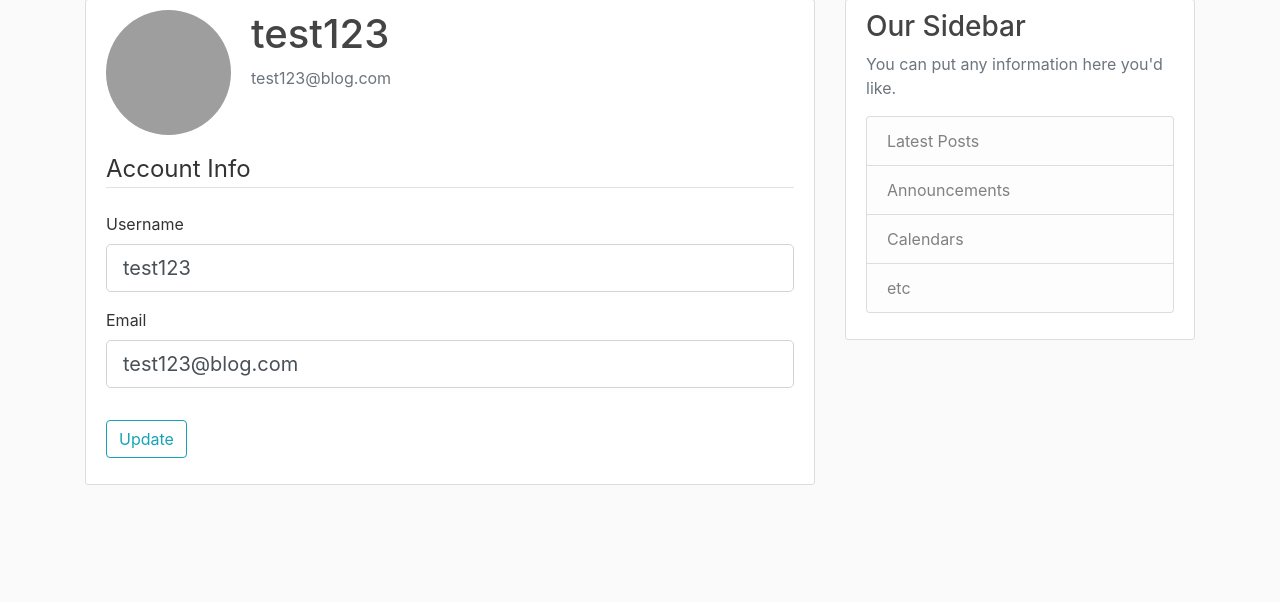
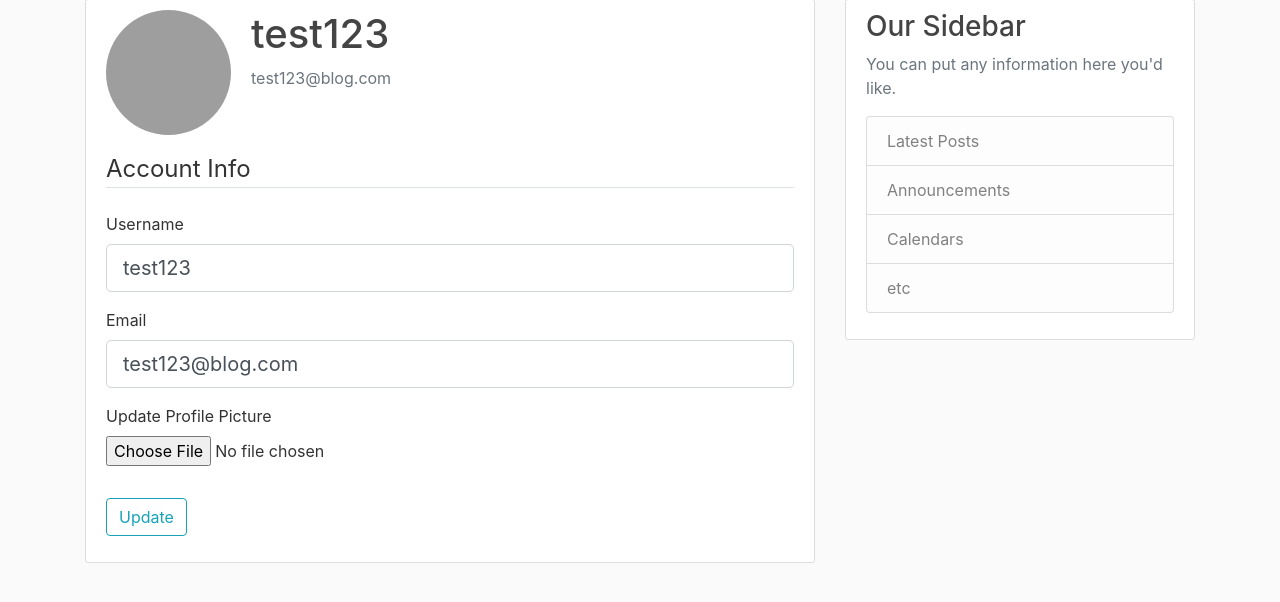
Before and after one commit to LudovicLupus/Flask_Development, a Flask app: page /account in a window 1280 px wide. Shown: the part 81-683 px from the top of the page. Run offline with Flask 2, Linux system fonts and the light colour scheme; a user stored in the database is signed in; some libraries are stand-ins or nearby versions; grey boxes are pictures that could not be loaded.

Commit message:
Modified account.html to render options for updating profile pic + added enctype to <form>

```diff
--- a/flask_blog/forms.py
+++ b/flask_blog/forms.py
@@ -1,4 +1,6 @@
 from flask_wtf import FlaskForm  # Writing python classes that are representative of our forms (EXTEND this)
+from flask_wtf.file import FileField    # For accepting files from the user (e.g. new profile pictures)
+from flask_wtf.file import FileAllowed  # For validating file format type (e.g. ['jpg', 'png'])
 from flask_login import current_user
 from wtforms import StringField, PasswordField, SubmitField, BooleanField  # The kind of form field
 from wtforms.validators import DataRequired, Length, Email, EqualTo, ValidationError  # VALIDATORS also come as classes
@@ -33,6 +35,7 @@ class LoginForm(FlaskForm):
 class UpdateAccountForm(FlaskForm):  # Extend the FlaskForm class for form creation
     username = StringField('Username', validators=[DataRequired(), Length(min=2, max=20)])
     email = StringField('Email', validators=[DataRequired(), Email()])
+    picture = FileField('Update Profile Picture', validators=[FileAllowed(['jpg', 'png'])])     # Updating profile pic
     submit = SubmitField('Update')     # You need a submit button
 
     def validate_username(self, username):
--- a/flask_blog/templates/account.html
+++ b/flask_blog/templates/account.html
@@ -9,13 +9,13 @@
           <p class="text-secondary">{{ current_user.email }}</p>
         </div>
       </div>
-        <form method="POST" action="">
+        <form method="POST" action="", enctype="multipart/form-data">
             {{ form.hidden_tag() }}
             <fieldset class="form-group">
                 <legend class="border-bottom mb-4">Account Info</legend>
+                <!-- HTML/Bootstrap for 'update username' form --->
                 <div class="form-group">
                     {{ form.username.label(class="form-control-label") }}
-
                     {% if form.username.errors %}
                         {{ form.username(class="form-control form-control-lg is-invalid") }}
                         <div class="invalid-feedback">
@@ -27,6 +27,7 @@
                         {{ form.username(class="form-control form-control-lg") }}
                     {% endif %}
                 </div>
+                <!-- HTML/Bootstrap for 'update email' form --->
                 <div class="form-group">
                     {{ form.email.label(class="form-control-label") }}
                     {% if form.email.errors %}
@@ -40,6 +41,15 @@
                         {{ form.email(class="form-control form-control-lg") }}
                     {% endif %}
                 </div>
+                <!-- HTML/Bootstrap for 'updating profile pic' form --->
+                <div class="form-group">
+                    {{ form.picture.label() }}
+                    {{ form.picture(class="form-control-file") }}
+                    {% if form.picture.errors %}
+                        {% for error in form.picture.errors %}
+                            <span class="text-danger">{{ error }}</span><br>
+                        {% endfor %}
+                    {% endif %}
             </fieldset>
             <div class="form-group">
                 {{ form.submit(class="btn btn-outline-info") }}
```
Also changed, not shown: flask_blog/site.db.
